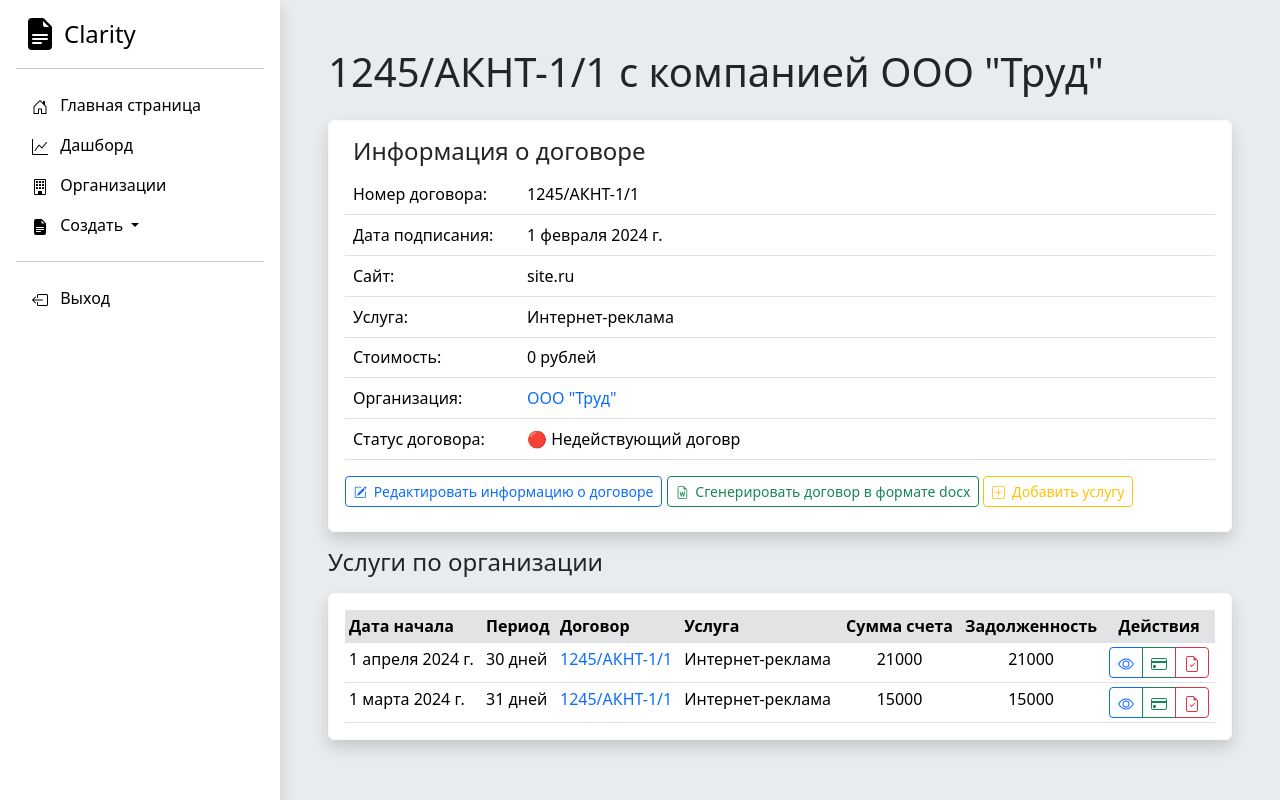
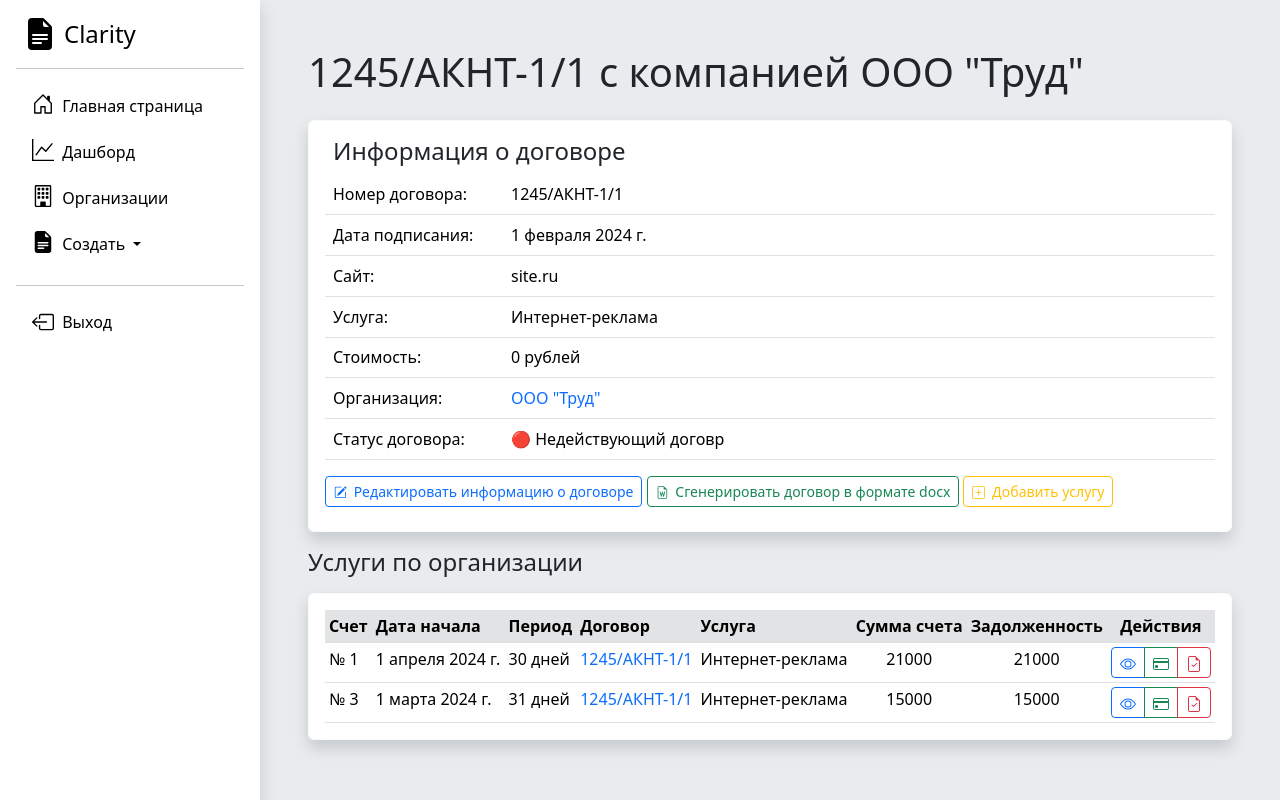
Before and after one commit to DiHard/Clarity, a Django app: page /dogovor/2/ in a window 1280 px wide. Run offline with Django 5.2, Linux system fonts and the light colour scheme; a user stored in the database is signed in; data comes from the database, SQL or seed files in the repository; both versions use the stored data as it was after the commit; some libraries are stand-ins or nearby versions.

Commit message:
v.1.1.4 fast doc

```diff
--- a/DAM/templates/Accounting/base.html
+++ b/DAM/templates/Accounting/base.html
@@ -67,7 +67,7 @@
 
 <main class="d-flex flex-nowrap">
 <!--    Основное меню сайта справа -->
-<div class="d-flex flex-column flex-shrink-0 p-3 bg-white shadow" style="width: 280px; min-height: 100vh;">
+<div class="d-flex flex-column flex-shrink-0 p-3 bg-white shadow" style="width: 260px; min-height: 100vh;">
     <a href="/" class="d-flex align-items-center mb-3 mb-md-0 me-md-auto link-body-emphasis text-decoration-none">
         <svg xmlns="http://www.w3.org/2000/svg" width="32" height="32" fill="currentColor" class="bi bi-file-earmark-text-fill me-2 ms-2" viewBox="0 0 16 16">
             <use xlink:href="#logo"></use>
@@ -78,26 +78,26 @@
     <hr>
     <ul class="nav nav-pills flex-column mb-auto">
       <li class="nav-item">
-        <a href="{% url 'home' %}" class="nav-link link-body-emphasis">
-          <svg class="bi pe-none me-2" width="16" height="16"><use xlink:href="#home"></use></svg>
+        <a href="{% url 'home' %}" class="nav-link link-body-emphasis" style="font-size: 1rem !important">
+          <svg class="bi pe-none me-1 mb-2" width="22" height="22"><use xlink:href="#home"></use></svg>
           Главная страница
         </a>
       </li>
       <li class="nav-item">
-        <a href="{% url 'dashboard' %}" class="nav-link link-body-emphasis">
-          <svg class="bi pe-none me-2" width="16" height="16"><use xlink:href="#graph"></use></svg>
+        <a href="{% url 'dashboard' %}" class="nav-link link-body-emphasis"  style="font-size: 1rem !important">
+          <svg class="bi pe-none me-1 mb-2" width="22" height="22"><use xlink:href="#graph"></use></svg>
           Дашборд
         </a>
       </li>
       <li class="nav-item">
-        <a href="{% url 'organizations' %}" class="nav-link link-body-emphasis">
-          <svg class="bi pe-none me-2" width="16" height="16"><use xlink:href="#organization"></use></svg>
+        <a href="{% url 'organizations' %}" class="nav-link link-body-emphasis" style="font-size: 1rem !important">
+          <svg class="bi pe-none me-1 mb-2" width="22" height="22"><use xlink:href="#organization"></use></svg>
           Организации
         </a>
       </li>
         <li class="nav-item dropdown">
-          <a class="nav-link dropdown-toggle link-body-emphasis" href="#" role="button" data-bs-toggle="dropdown" aria-expanded="false">
-            <svg class="bi pe-none me-2" width="16" height="16"><use xlink:href="#logo"></use></svg>
+          <a class="nav-link dropdown-toggle link-body-emphasis" style="font-size: 1rem !important" href="#" role="button" data-bs-toggle="dropdown" aria-expanded="false">
+            <svg class="bi pe-none me-1 mb-2" width="22" height="22"><use xlink:href="#logo"></use></svg>
             Создать
           </a>
           <ul class="dropdown-menu">
@@ -122,8 +122,8 @@
       <li>
         <form action="{% url 'logout' %}" method="post">
              {% csrf_token %}
-             <button type="submit" href="{% url 'logout' %}" class="nav-link link-body-emphasis">
-                  <svg class="bi pe-none me-2" width="16" height="16"><use xlink:href="#logout"></use></svg>
+             <button type="submit" href="{% url 'logout' %}" class="nav-link link-body-emphasis" style="font-size: 1rem !important">
+                  <svg class="bi pe-none me-1 mb-1" width="22" height="22"><use xlink:href="#logout"></use></svg>
                   Выход
              </button>
         </form>
--- a/DAM/templates/Accounting/dogovor-detail.html
+++ b/DAM/templates/Accounting/dogovor-detail.html
@@ -87,6 +87,7 @@
     <table class="table table-sm fs-10 mb-0 overflow-hidden">
         <thead >
             <tr>
+                <th class="bg-secondary-subtle">Счет</th>
                 <th class="bg-secondary-subtle">Дата начала</th>
                 <th class="bg-secondary-subtle">Период</th>
                 <th class="bg-secondary-subtle">Договор</th>
@@ -99,6 +100,7 @@
         <tbody>
 {% for el in service_list %}
 <tr>
+    <td>№ {{ el.id }}</td>
     <td>{{ el.date_start }}</td>
     <td>{{ el.period }} дней</td>
     <td><a class="link-offset-2 link-offset-3-hover link-underline link-underline-opacity-0 link-underline-opacity-75-hover" href="/dogovor/{{ el.dogovor.id }}">{{ el.dogovor.nomer_dogovora }}</a> </td>
--- a/DAM/templates/Accounting/organization-detail.html
+++ b/DAM/templates/Accounting/organization-detail.html
@@ -88,6 +88,7 @@
     <table class="table table-sm fs-10 mb-0 overflow-hidden">
         <thead >
             <tr>
+                <th class="bg-secondary-subtle">Счет</th>
                 <th class="bg-secondary-subtle">Дата начала</th>
                 <th class="bg-secondary-subtle">Период</th>
                 <th class="bg-secondary-subtle">Договор</th>
@@ -101,6 +102,7 @@
 {% for el in service_list %}
 {% if el.full_payment is False %}
 <tr>
+    <td>№ {{ el.id }}</td>
     <td>{{ el.date_start }}</td>
     <td>{{ el.period }} дней</td>
     <td><a class="link-offset-2 link-offset-3-hover link-underline link-underline-opacity-0 link-underline-opacity-75-hover" href="/dogovor/{{ el.dogovor.id }}">{{ el.dogovor.nomer_dogovora }}</a> </td>
```
Also changed, not shown: db.sqlite3, 1 other file.
